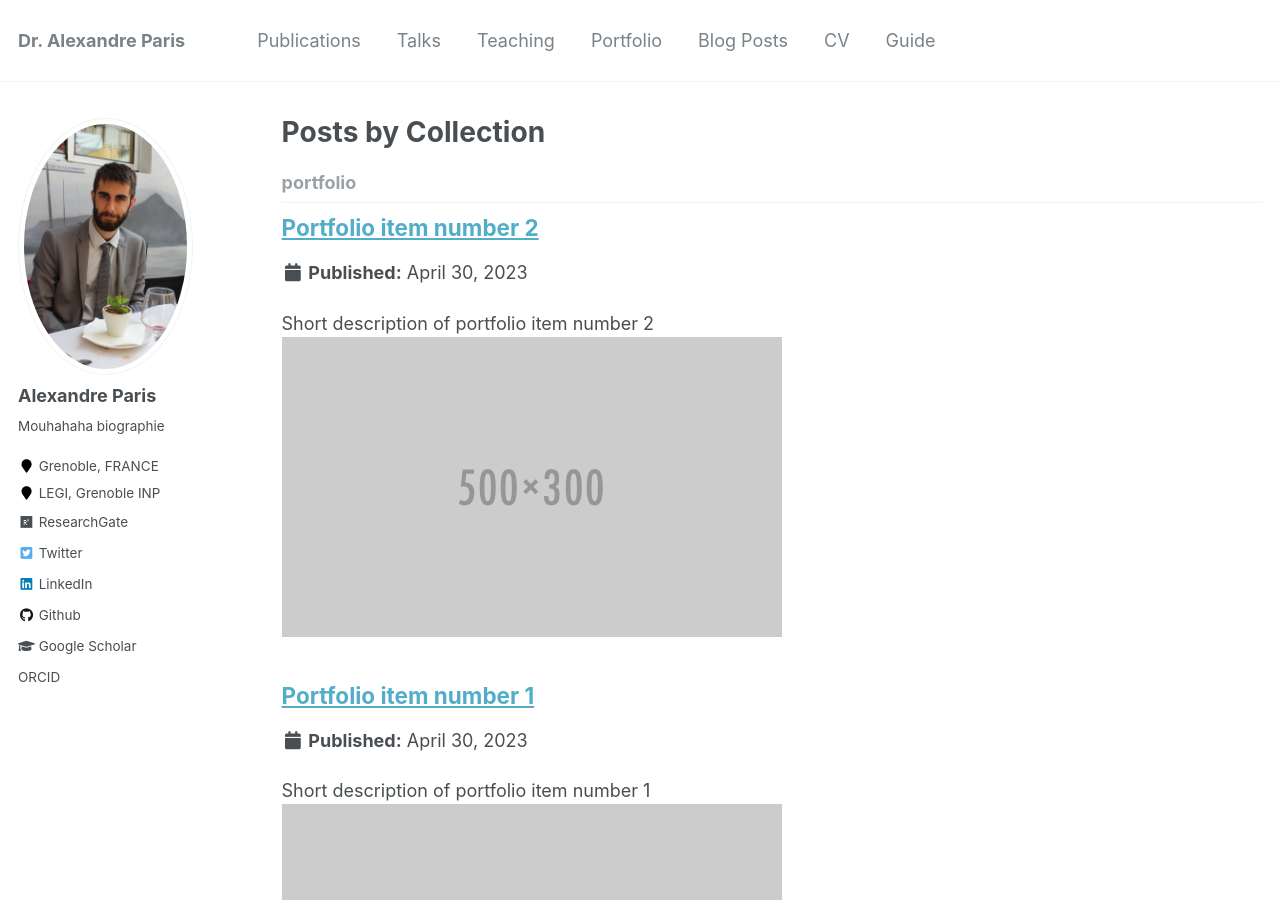
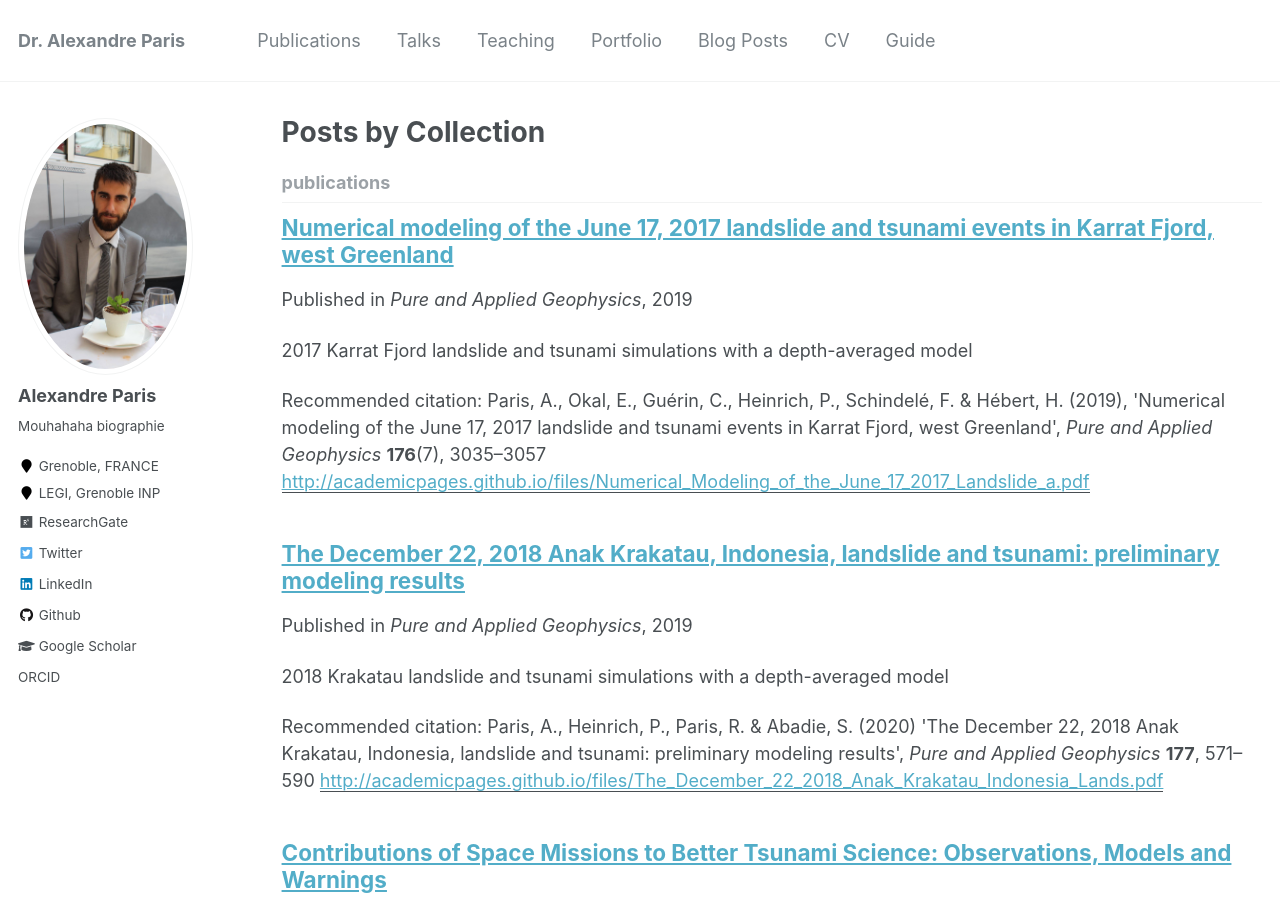
Before and after one commit to parisalexandre/parisalexandre.github.io, a Jekyll site: the page built from _pages/collection-archive.html, in a window 1280 px wide and 900 px high. Built offline with Jekyll 4.4.1, drawn with Linux system fonts in a browser that asks for light colours.

Commit message:
portfolio

```diff
--- a/_config.yml
+++ b/_config.yml
@@ -181,9 +181,6 @@
   publications:
     output: true
     permalink: /:collection/:path/
-  portfolio:
-    output: true
-    permalink: /:collection/:path/
   talks:
     output: true
     permalink: /:collection/:path/
@@ -227,15 +224,6 @@
       author_profile: true
       share: true
       comments: true
-  # _portfolio
-  - scope:
-      path: ""
-      type: portfolio
-    values:
-      layout: single
-      author_profile: true
-      share: true
-      comment: true
   # _talks
   - scope:
       path: ""
```
